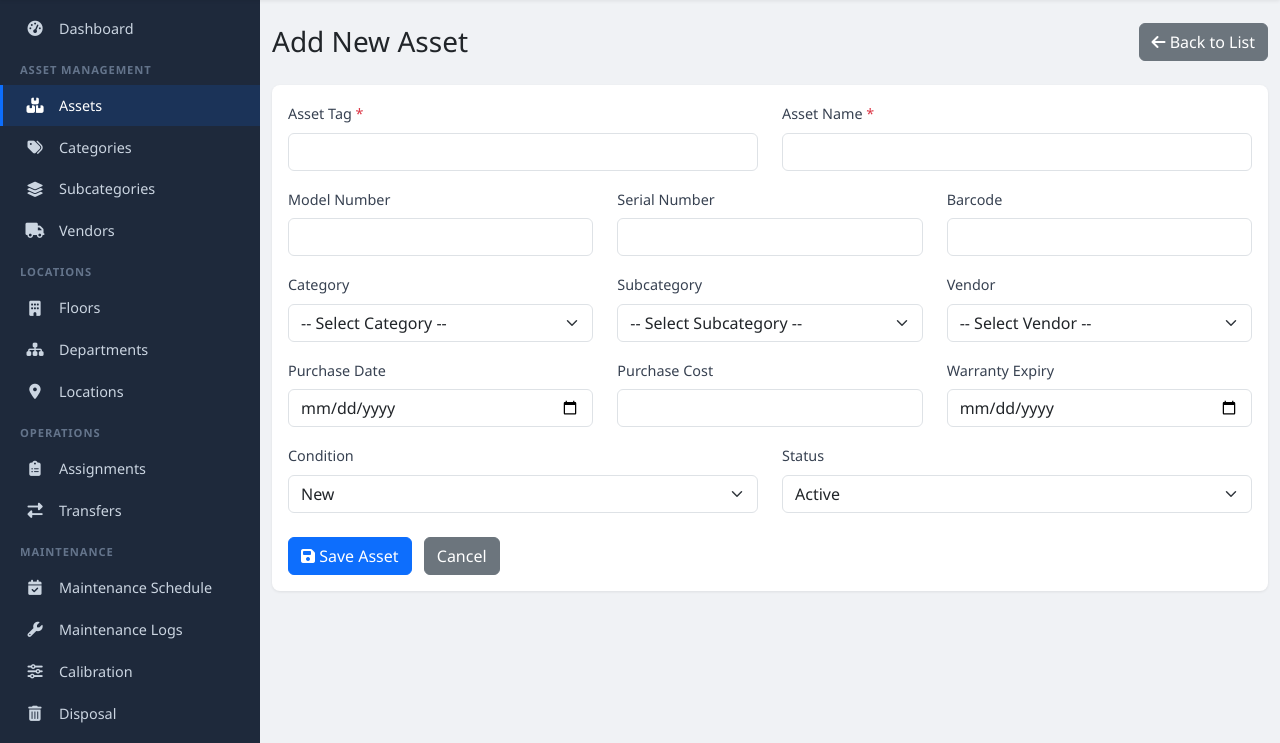
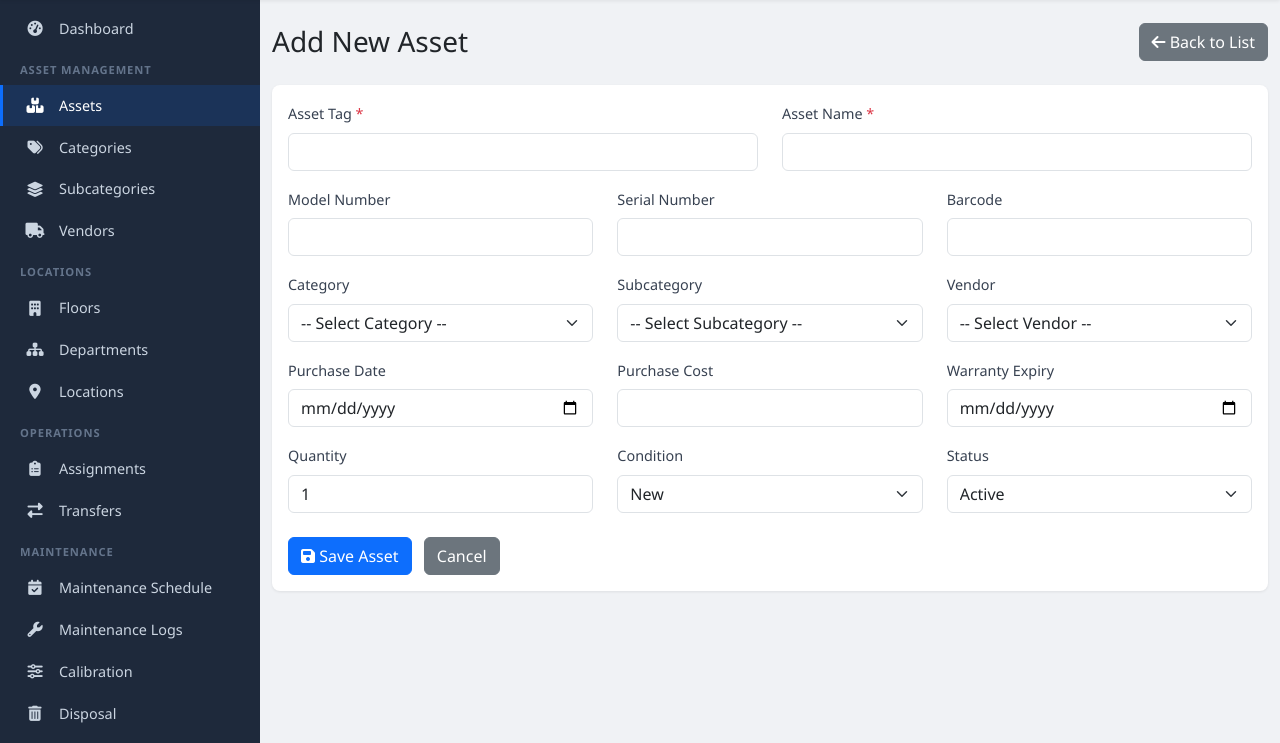
Before and after one commit to muddy-28/asset-managment, a PHP site: page /modules/assets/create.php in a window 1280 px wide. Shown: the part 57-800 px from the top of the page. Run offline with PHP 8.4, Linux system fonts and the light colour scheme; a user stored in the database is signed in; data comes from the database, SQL or seed files in the repository; some libraries are stand-ins or nearby versions.

Commit message:
Add quantity field to assets throughout the system
Agent-Logs-Url: https://github.com/muddy-28/asset-managment/sessions/2151bf22-77cd-44f4-b2cd-a84c64ed8aea

Co-authored-by: muddy-28 <7922958+muddy-28@users.noreply.github.com>

```diff
--- a/db.sql
+++ b/db.sql
@@ -112,6 +112,8 @@ CREATE TABLE assets (
     vendor_id INT,
 
     warranty_expiry DATE,
+
+    quantity INT NOT NULL DEFAULT 1,
 
     asset_condition ENUM('new','good','fair','poor','damaged'),
     status ENUM('active','maintenance','disposed','lost') DEFAULT 'active',
--- a/modules/assets/create.php
+++ b/modules/assets/create.php
@@ -26,6 +26,7 @@ if ($_SERVER['REQUEST_METHOD'] === 'POST') {
     $purchase_cost = !empty($_POST['purchase_cost']) ? $_POST['purchase_cost'] : null;
     $vendor_id = !empty($_POST['vendor_id']) ? (int)$_POST['vendor_id'] : null;
     $warranty_expiry = !empty($_POST['warranty_expiry']) ? $_POST['warranty_expiry'] : null;
+    $quantity = max(1, (int)($_POST['quantity'] ?? 1));
     $asset_condition = $_POST['asset_condition'] ?? 'new';
     $status = $_POST['status'] ?? 'active';
 
@@ -39,10 +40,10 @@ if ($_SERVER['REQUEST_METHOD'] === 'POST') {
         $stmt = $pdo->prepare("
             INSERT INTO assets (asset_tag, asset_name, model_number, serial_number, barcode,
                                 category_id, subcategory_id, purchase_date, purchase_cost,
-                                vendor_id, warranty_expiry, asset_condition, status)
+                                vendor_id, warranty_expiry, quantity, asset_condition, status)
             VALUES (:asset_tag, :asset_name, :model_number, :serial_number, :barcode,
                     :category_id, :subcategory_id, :purchase_date, :purchase_cost,
-                    :vendor_id, :warranty_expiry, :asset_condition, :status)
+                    :vendor_id, :warranty_expiry, :quantity, :asset_condition, :status)
         ");
         $stmt->execute([
             ':asset_tag' => $asset_tag,
@@ -56,6 +57,7 @@ if ($_SERVER['REQUEST_METHOD'] === 'POST') {
             ':purchase_cost' => $purchase_cost,
             ':vendor_id' => $vendor_id,
             ':warranty_expiry' => $warranty_expiry,
+            ':quantity' => $quantity,
             ':asset_condition' => $asset_condition,
             ':status' => $status,
         ]);
@@ -184,7 +186,11 @@ require_once __DIR__ . '/../../views/sidebar.php';
                     </div>
 
                     <div class="row mb-3">
-                        <div class="col-md-6">
+                        <div class="col-md-4">
+                            <label for="quantity" class="form-label">Quantity</label>
+                            <input type="number" class="form-control" id="quantity" name="quantity" value="1" min="1" required>
+                        </div>
+                        <div class="col-md-4">
                             <label for="asset_condition" class="form-label">Condition</label>
                             <select class="form-select" id="asset_condition" name="asset_condition">
                                 <option value="new">New</option>
@@ -194,7 +200,7 @@ require_once __DIR__ . '/../../views/sidebar.php';
                                 <option value="damaged">Damaged</option>
                             </select>
                         </div>
-                        <div class="col-md-6">
+                        <div class="col-md-4">
                             <label for="status" class="form-label">Status</label>
                             <select class="form-select" id="status" name="status">
                                 <option value="active">Active</option>
--- a/modules/assets/index.php
+++ b/modules/assets/index.php
@@ -60,6 +60,7 @@ require_once __DIR__ . '/../../views/sidebar.php';
                                 <th>Asset Tag</th>
                                 <th>Asset Name</th>
                                 <th>Category</th>
+                                <th>Quantity</th>
                                 <th>Vendor</th>
                                 <th>Status</th>
                                 <th>Condition</th>
@@ -78,6 +79,7 @@ require_once __DIR__ . '/../../views/sidebar.php';
                                             <br><small class="text-muted"><?php echo htmlspecialchars($asset['subcategory_name'], ENT_QUOTES, 'UTF-8'); ?></small>
                                         <?php endif; ?>
                                     </td>
+                                    <td><?php echo (int)($asset['quantity'] ?? 1); ?></td>
                                     <td><?php echo htmlspecialchars($asset['vendor_name'] ?? 'N/A', ENT_QUOTES, 'UTF-8'); ?></td>
                                     <td>
                                         <?php
--- a/modules/assets/view.php
+++ b/modules/assets/view.php
@@ -154,6 +154,10 @@ require_once __DIR__ . '/../../views/sidebar.php';
                                 <td><?php echo htmlspecialchars(ucfirst($asset['asset_condition'] ?? 'N/A'), ENT_QUOTES, 'UTF-8'); ?></td>
                             </tr>
                             <tr>
+                                <th class="text-muted">Quantity</th>
+                                <td><?php echo (int)($asset['quantity'] ?? 1); ?></td>
+                            </tr>
+                            <tr>
                                 <th class="text-muted">Status</th>
                                 <td>
                                     <span class="badge bg-<?php echo $statusClasses[$asset['status']] ?? 'secondary'; ?>">
```
Also changed, not shown: db_migrate_quantity.sql (added, +7 -0 lines), modules/assets/edit.php (+10 -2 lines).
